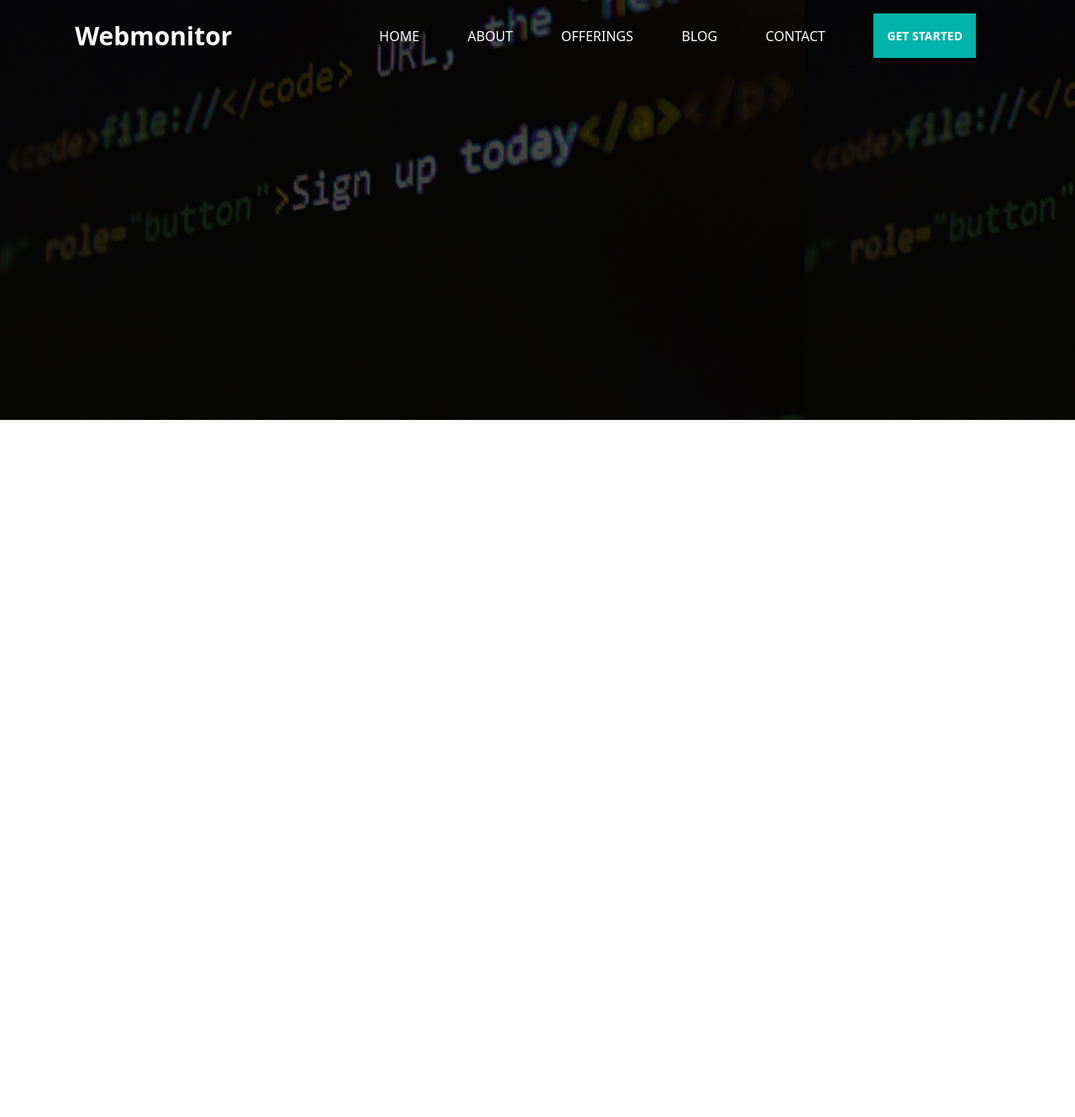
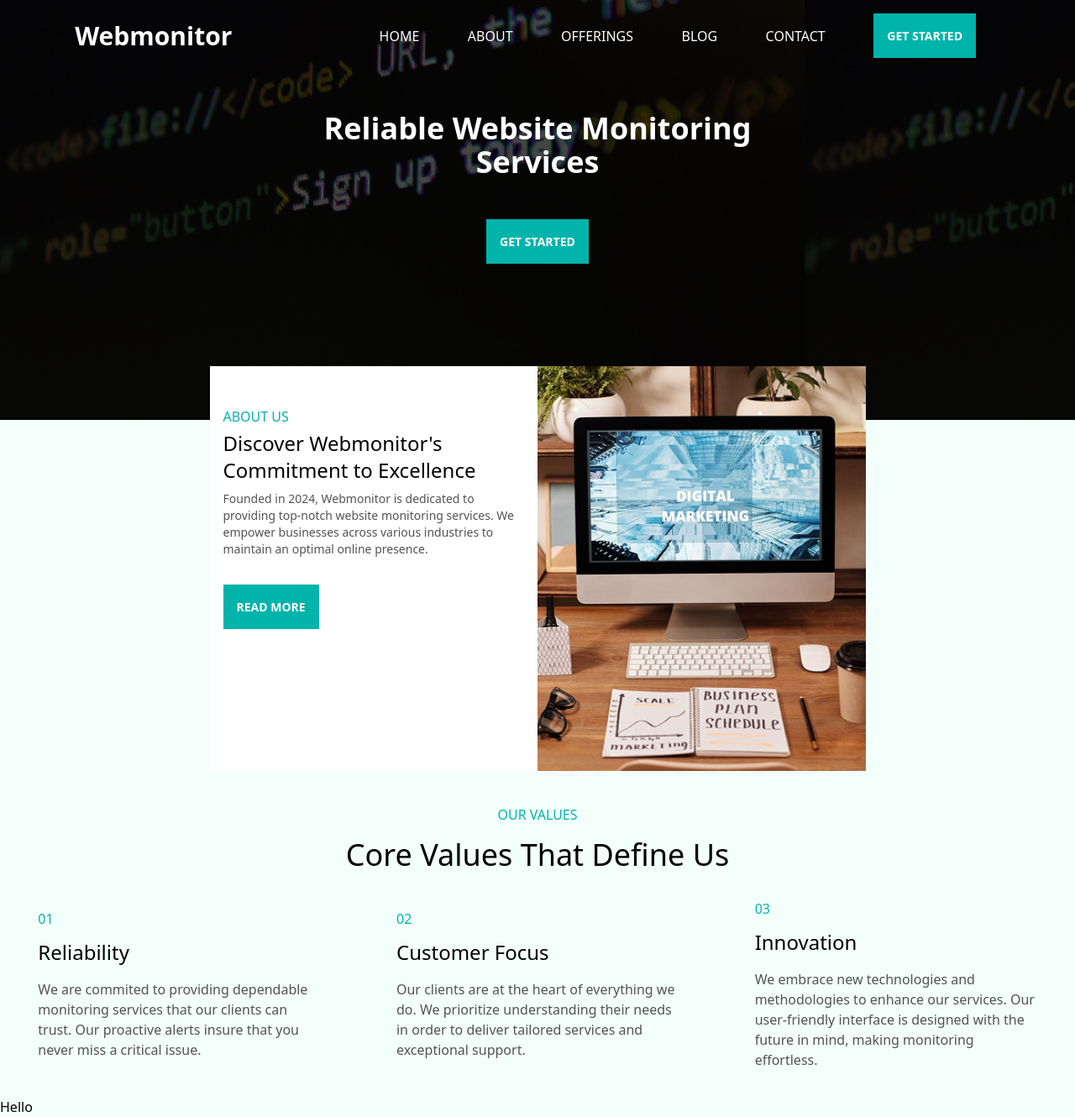
Before and after one commit to GyanPrakash2483/webmonitor, a React (Vite) app in the folder client/: page /home in a window 1280 px wide. Shown: the whole page at 84% size. Before the commit the page ends 800 px from the top, so only its background shows below. Built offline with nearby package versions, Linux system fonts and the light colour scheme.

Commit message:
Added content to home page

```diff
--- a/client/src/index.css
+++ b/client/src/index.css
@@ -3,3 +3,7 @@
 button {
     cursor: pointer;
 }
+
+:root {
+    background-color: #F3FFFB;
+}
--- a/client/src/routes/home/HeroHome.tsx
+++ b/client/src/routes/home/HeroHome.tsx
@@ -1,9 +1,12 @@
 import Navbar from "../../components/Navbar"
+import WMButton from "../../components/WMButton"
 
 export default function HeroHome() {
     return (
-        <div className="bg-[url('/source-code.jpg')] h-[500px]">
+        <div className="bg-[url('/source-code.jpg')] h-[500px] flex flex-col items-center">
             <Navbar />
+            <h1 className="text-white mt-10 text-3xl p-2 text-center mb-10 md:text-4xl md:font-bold">Reliable Website Monitoring <br /> Services</h1>
+            <WMButton text="GET STARTED"/>
         </div>
     )
 }
--- a/client/src/routes/home/Home.tsx
+++ b/client/src/routes/home/Home.tsx
@@ -1,9 +1,73 @@
-import HeroHome from "./HeroHome";
+import WMButton from "../../components/WMButton";
+import Navbar from "../../components/Navbar"
+
+
+function HeroHome() {
+    return (
+        <div className="bg-[url('/source-code.jpg')] h-[500px] flex flex-col items-center">
+            <Navbar />
+            <h1 className="text-white mt-10 text-3xl p-2 text-center mb-10 md:text-4xl md:font-bold">Reliable Website Monitoring <br /> Services</h1>
+            <WMButton text="GET STARTED"/>
+        </div>
+    )
+}
+
+function About() {
+    return (
+        <div className="bg-white w-[50%] mx-auto max-md:w-full -mt-16 flex max-md:flex-col-reverse max-w-[790px] min-md:min-w-[781px]">
+            <div className="left-section p-4 w-[50%] max-md:w-full pt-12 max-md:pt-8">
+                <span className="text-[#00B4AB]">ABOUT US</span>
+                <h2 className="text-2xl my-1">Discover Webmonitor's Commitment to Excellence</h2>
+                <p className="text-[#535353] text-sm mt-2 mb-8">Founded in 2024, Webmonitor is dedicated to providing top-notch website monitoring services. We empower businesses across various industries to maintain an optimal online presence.</p>
+                <WMButton text="READ MORE"/>
+            </div>
+            <img src="/digital_marketing.png" alt="Digital Marketing decorative image" className="w-[50%] max-md:w-full"/>
+        </div>
+    )
+}
+
+function ValuePoints(prop: {
+    pointno: string,
+    title: string,
+    description: string
+}) {
+    return (
+        <div className="p-8 text-left max-w-[400px]">
+            <span className="text-[#00B4AB]">{prop.pointno}</span>
+            <h3 className="text-2xl mt-3">{prop.title}</h3>
+            <p className="text-[#535353] mt-4">{prop.description}</p>
+        </div>
+    )
+}
+
+function Values() {
+    return (
+        <div className="text-center mt-10">
+            <span className="text-[#00B4AB]">OUR VALUES</span>
+            <h2 className="text-4xl max-md:text-3xl mt-4 px-8">Core Values That Define Us</h2>
+            <div className="values flex max-md:flex-col justify-around items-center">
+                <ValuePoints pointno="01" title="Reliability" description="We are commited to providing dependable monitoring services that our clients can trust. Our proactive alerts insure that you never miss a critical issue."/> <hr className="w-[90vw] text-gray-300 min-md:hidden" />
+                <ValuePoints pointno="02" title="Customer Focus" description="Our clients are at the heart of everything we do. We prioritize understanding their needs in order to deliver tailored services and exceptional support." /> <hr className="w-[90vw] text-gray-300 min-md:hidden" />
+                <ValuePoints pointno="03" title="Innovation" description="We embrace new technologies and methodologies to enhance our services. Our user-friendly interface is designed with the future in mind, making monitoring effortless." />
+            </div>
+        </div>
+
+    )
+}
+
+function Elevate() {
+    return (
+        <div>Hello</div>
+    )
+}
 
 export default function Home() {
     return (
         <>
             <HeroHome />
+            <About />
+            <Values />
+            <Elevate />
         </>
     )
 }
```
Also changed, not shown: client/public/digital_marketing.png (added).
